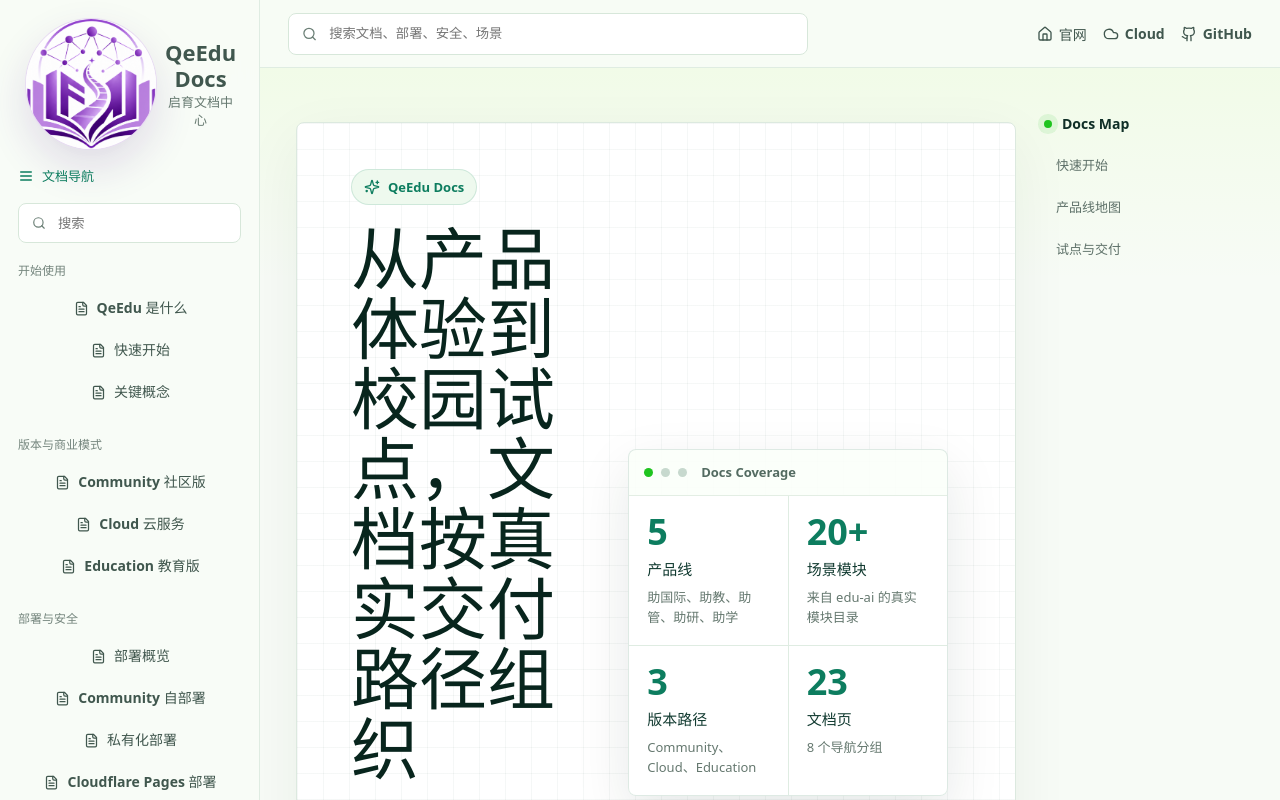
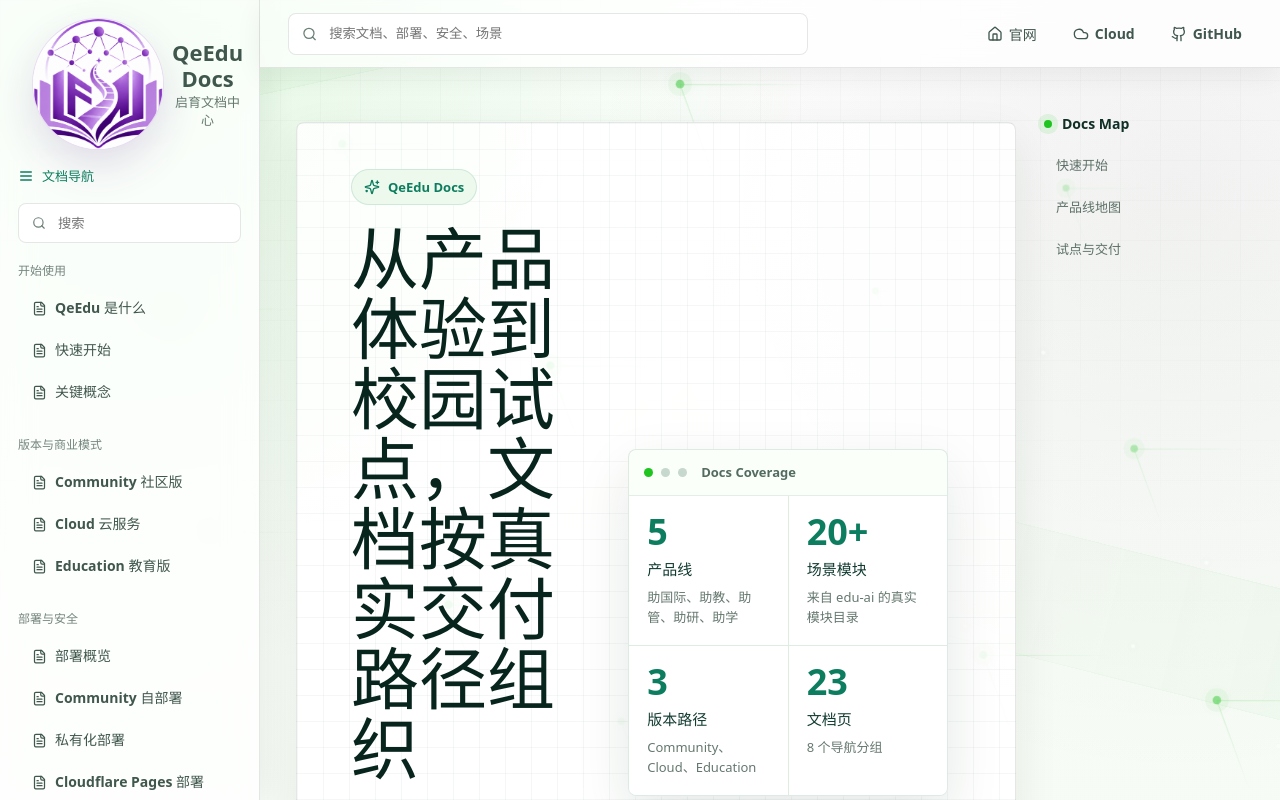
Before and after one commit to turmwerk/qeedu-docs, a React (Vite) app: page / in a window 1280 px wide. Shown: the top 800 px of the page. Built offline with nearby package versions, Linux system fonts and the light colour scheme; a web font is replaced by a local one.

Commit message:
style: refine docs atmosphere and navigation

```diff
--- a/src/App.tsx
+++ b/src/App.tsx
@@ -294,6 +294,7 @@
 
   return (
     <div className="docs-app">
+      <DocsAmbient />
       <MobileHeader
         onOpenNav={() => {
           setTocOpen(false)
@@ -349,6 +350,27 @@
         </main>
 
         {isLanding ? <DocsLandingAside /> : <Toc headings={headings} />}
+      </div>
+    </div>
+  )
+}
+
+function DocsAmbient() {
+  return (
+    <div className="docs-ambient" aria-hidden="true">
+      <div className="docs-ambient__mesh">
+        {Array.from({ length: 14 }, (_, index) => (
+          <span key={`mesh-${index}`} />
+        ))}
+      </div>
+      <div className="docs-ambient__ribbons">
+        <span />
+        <span />
+      </div>
+      <div className="docs-ambient__snow">
+        {Array.from({ length: 18 }, (_, index) => (
+          <span key={`snow-${index}`} />
+        ))}
       </div>
     </div>
   )
--- a/src/styles.css
+++ b/src/styles.css
@@ -1,8 +1,16 @@
 :root {
   --docs-sidebar-width: 260px;
   --docs-mobile-header-height: 62px;
+  --docs-bg: #fbfdf9;
+  --docs-text: #10221c;
+  --docs-muted: #526a60;
+  --docs-border: rgba(5, 22, 16, 0.1);
+  --docs-accent: #1fc41f;
+  --docs-accent-deep: #0d7d5f;
+  --docs-black: #050807;
+  --docs-shadow: 0 16px 46px rgba(5, 43, 31, 0.08);
   color: #13221d;
-  background: #f7fbf6;
+  background: var(--docs-bg);
   font-family: "LXGW WenKai", "PingFang SC", "Microsoft YaHei", ui-sans-serif, system-ui, sans-serif;
   font-synthesis: none;
   text-rendering: optimizeLegibility;
@@ -61,10 +69,157 @@
 }
 
 .docs-app {
+  position: relative;
+  isolation: isolate;
   min-height: 100vh;
+  overflow: hidden;
   background:
-    linear-gradient(180deg, rgba(184, 255, 92, 0.12), transparent 280px),
-    #f7fbf6;
+    radial-gradient(circle at 10% 0%, rgba(31, 196, 31, 0.12), transparent 26%),
+    radial-gradient(circle at 92% 8%, rgba(5, 8, 7, 0.05), transparent 24%),
+    linear-gradient(180deg, #ffffff 0%, #f4faf2 44%, #ffffff 100%);
+}
+
+.docs-ambient {
+  position: fixed;
+  inset: 0;
+  z-index: 0;
+  overflow: hidden;
+  pointer-events: none;
+}
+
+.docs-ambient::before {
+  position: absolute;
+  inset: 0;
+  background:
+    linear-gradient(rgba(5, 22, 16, 0.032) 1px, transparent 1px),
+    linear-gradient(90deg, rgba(5, 22, 16, 0.032) 1px, transparent 1px);
+  background-size: 40px 40px;
+  content: "";
+  mask-image: linear-gradient(180deg, rgba(0, 0, 0, 0.72), transparent 82%);
+}
+
+.docs-ambient__mesh,
+.docs-ambient__ribbons,
+.docs-ambient__snow {
+  position: absolute;
+  inset: 0;
+}
+
+.docs-ambient__mesh span {
+  position: absolute;
+  display: block;
+  width: 8px;
+  height: 8px;
+  border-radius: 999px;
+  background: rgba(31, 196, 31, 0.72);
+  box-shadow:
+    0 0 0 7px rgba(31, 196, 31, 0.07),
+    0 0 24px rgba(31, 196, 31, 0.28);
+  opacity: 0.5;
+  animation: docsMeshPulse 7.8s ease-in-out infinite;
+}
+
+.docs-ambient__mesh span::before,
+.docs-ambient__mesh span::after {
+  position: absolute;
+  top: 50%;
+  left: 50%;
+  width: clamp(68px, 10vw, 150px);
+  height: 1px;
+  background: linear-gradient(90deg, rgba(31, 196, 31, 0.26), transparent);
+  content: "";
+  transform-origin: left center;
+}
+
+.docs-ambient__mesh span::after {
+  width: clamp(48px, 7vw, 108px);
+  transform: rotate(70deg);
+}
+
+.docs-ambient__mesh span:nth-child(1) { top: 9%; left: 6%; animation-delay: -1s; }
+.docs-ambient__mesh span:nth-child(2) { top: 18%; left: 26%; animation-delay: -4s; }
+.docs-ambient__mesh span:nth-child(3) { top: 11%; left: 52%; animation-delay: -6s; }
+.docs-ambient__mesh span:nth-child(4) { top: 23%; left: 83%; animation-delay: -2s; }
+.docs-ambient__mesh span:nth-child(5) { top: 39%; left: 12%; animation-delay: -5s; }
+.docs-ambient__mesh span:nth-child(6) { top: 46%; left: 42%; animation-delay: -7s; }
+.docs-ambient__mesh span:nth-child(7) { top: 36%; left: 68%; animation-delay: -3s; }
+.docs-ambient__mesh span:nth-child(8) { top: 56%; left: 88%; animation-delay: -8s; }
+.docs-ambient__mesh span:nth-child(9) { top: 66%; left: 16%; animation-delay: -2.5s; }
+.docs-ambient__mesh span:nth-child(10) { top: 76%; left: 34%; animation-delay: -6.5s; }
+.docs-ambient__mesh span:nth-child(11) { top: 69%; left: 58%; animation-delay: -4.5s; }
+.docs-ambient__mesh span:nth-child(12) { top: 82%; left: 76%; animation-delay: -7.5s; }
+.docs-ambient__mesh span:nth-child(13) { top: 90%; left: 48%; animation-delay: -3.5s; }
+.docs-ambient__mesh span:nth-child(14) { top: 88%; left: 94%; animation-delay: -5.5s; }
+
+.docs-ambient__ribbons {
+  inset: -12% -14%;
+  opacity: 0.58;
+}
+
+.docs-ambient__ribbons span {
+  --ribbon-angle: -16deg;
+  position: absolute;
+  display: block;
+  width: 68vw;
+  height: 16vh;
+  border: 1px solid rgba(31, 196, 31, 0.11);
+  border-radius: 999px;
+  background: linear-gradient(90deg, transparent, rgba(31, 196, 31, 0.11), transparent);
+  animation: docsRibbonDrift 18s ease-in-out infinite;
+}
+
+.docs-ambient__ribbons span:first-child {
+  --ribbon-angle: -16deg;
+  top: 8%;
+  left: -10%;
+}
+
+.docs-ambient__ribbons span:last-child {
+  --ribbon-angle: 12deg;
+  right: -18%;
+  bottom: 18%;
+  width: 74vw;
+  animation-delay: -8s;
+}
+
+.docs-ambient__snow span {
+  position: absolute;
+  top: -20px;
+  display: block;
+  width: 4px;
+  height: 4px;
+  border-radius: 999px;
+  background: rgba(255, 255, 255, 0.95);
+  box-shadow: 0 0 14px rgba(31, 196, 31, 0.25);
+  animation: docsSnow 15s linear infinite;
+}
+
+.docs-ambient__snow span:nth-child(1) { left: 5%; animation-delay: -2s; animation-duration: 14s; }
+.docs-ambient__snow span:nth-child(2) { left: 11%; animation-delay: -7s; animation-duration: 18s; }
+.docs-ambient__snow span:nth-child(3) { left: 18%; animation-delay: -4s; animation-duration: 16s; }
+.docs-ambient__snow span:nth-child(4) { left: 24%; animation-delay: -11s; animation-duration: 20s; }
+.docs-ambient__snow span:nth-child(5) { left: 32%; animation-delay: -6s; animation-duration: 17s; }
+.docs-ambient__snow span:nth-child(6) { left: 39%; animation-delay: -12s; animation-duration: 21s; }
+.docs-ambient__snow span:nth-child(7) { left: 46%; animation-delay: -3s; animation-duration: 15s; }
+.docs-ambient__snow span:nth-child(8) { left: 53%; animation-delay: -9s; animation-duration: 19s; }
+.docs-ambient__snow span:nth-child(9) { left: 60%; animation-delay: -5s; animation-duration: 16s; }
+.docs-ambient__snow span:nth-child(10) { left: 67%; animation-delay: -13s; animation-duration: 22s; }
+.docs-ambient__snow span:nth-child(11) { left: 73%; animation-delay: -8s; animation-duration: 18s; }
+.docs-ambient__snow span:nth-child(12) { left: 80%; animation-delay: -1s; animation-duration: 15s; }
+.docs-ambient__snow span:nth-child(13) { left: 86%; animation-delay: -10s; animation-duration: 20s; }
+.docs-ambient__snow span:nth-child(14) { left: 92%; animation-delay: -6s; animation-duration: 17s; }
+.docs-ambient__snow span:nth-child(15) { left: 97%; animation-delay: -15s; animation-duration: 23s; }
+.docs-ambient__snow span:nth-child(16) { left: 29%; animation-delay: -16s; animation-duration: 22s; }
+.docs-ambient__snow span:nth-child(17) { left: 64%; animation-delay: -17s; animation-duration: 24s; }
+.docs-ambient__snow span:nth-child(18) { left: 84%; animation-delay: -18s; animation-duration: 22s; }
+
+.topbar,
+.docs-layout,
+.mobile-header,
+.mobile-drawer,
+.mobile-toc-drawer {
+  position: relative;
+  z-index: 1;
 }
 
 .topbar {
@@ -79,9 +234,10 @@
   width: calc(100vw - var(--docs-sidebar-width));
   margin-left: var(--docs-sidebar-width);
   padding: 0 28px;
-  border-bottom: 1px solid #dfece2;
-  background: rgba(248, 252, 247, 0.92);
-  backdrop-filter: blur(18px);
+  border-bottom: 1px solid var(--docs-border);
+  background: rgba(255, 255, 255, 0.78);
+  box-shadow: 0 8px 28px rgba(5, 22, 16, 0.06);
+  backdrop-filter: blur(18px) saturate(160%);
 }
 
 .mobile-header,
@@ -147,9 +303,22 @@
   gap: 10px;
   height: 42px;
   padding: 0 13px;
-  border: 1px solid #d7e7da;
+  border: 1px solid var(--docs-border);
   border-radius: 8px;
+  background: rgba(255, 255, 255, 0.76);
+  box-shadow: inset 0 1px 0 rgba(255, 255, 255, 0.64);
+  transition:
+    border-color 160ms ease,
+    box-shadow 160ms ease,
+    background 160ms ease;
+}
+
+.search-box:focus-within .search-box__input {
+  border-color: rgba(31, 196, 31, 0.45);
   background: #ffffff;
+  box-shadow:
+    inset 0 1px 0 rgba(255, 255, 255, 0.75),
+    0 0 0 4px rgba(31, 196, 31, 0.08);
 }
 
 .search-box input {
@@ -284,6 +453,22 @@
   display: inline-flex;
   align-items: center;
   gap: 6px;
+  min-height: 34px;
+  padding: 0 9px;
+  border: 1px solid transparent;
+  border-radius: 8px;
+  transition:
+    border-color 160ms ease,
+    background 160ms ease,
+    color 160ms ease,
+    transform 160ms ease;
+}
+
+.top-links a:hover {
+  border-color: rgba(31, 196, 31, 0.28);
+  background: rgba(255, 255, 255, 0.72);
+  color: #0d5f49;
+  transform: translateY(-1px);
 }
 
 .docs-layout {
@@ -318,9 +503,10 @@
   width: var(--docs-sidebar-width);
   height: 100vh;
   padding: 18px 18px 24px;
-  border-right: 1px solid #dfece2;
-  background: rgba(248, 252, 247, 0.96);
-  backdrop-filter: blur(14px);
+  border-right: 1px solid var(--docs-border);
+  background: rgba(255, 255, 255, 0.8);
+  box-shadow: 10px 0 30px rgba(5, 22, 16, 0.05);
+  backdrop-filter: blur(16px) saturate(150%);
   overflow-x: hidden;
   overflow-y: auto;
 }
@@ -392,12 +578,12 @@
 .sidebar a {
   display: flex;
   align-items: center;
-  justify-content: center;
+  justify-content: flex-start;
   gap: 8px;
   min-height: 42px;
   padding: 0 12px;
   border-left: 2px solid transparent;
-  border-radius: 0;
+  border-radius: 8px;
   color: #40574e;
   font-size: 14px;
   font-weight: 760;
@@ -416,9 +602,10 @@
 .sidebar a:hover,
 .sidebar a.active {
   border-left-color: #0d7d5f;
-  background: rgba(13, 125, 95, 0.08);
+  background: rgba(31, 196, 31, 0.08);
   color: #0d5f49;
   text-decoration: none;
+  transform: translateX(2px);
 }
 
 .content {
@@ -433,19 +620,31 @@
 }
 
 .docs-landing-hero {
+  position: relative;
+  overflow: hidden;
   display: grid;
   grid-template-columns: minmax(0, 0.95fr) minmax(320px, 0.72fr);
   gap: 34px;
   align-items: center;
   padding: 46px 54px;
-  border: 1px solid #dce9df;
+  border: 1px solid var(--docs-border);
   border-radius: 8px;
   background:
     linear-gradient(rgba(8, 61, 49, 0.04) 1px, transparent 1px),
     linear-gradient(90deg, rgba(8, 61, 49, 0.04) 1px, transparent 1px),
-    #ffffff;
+    rgba(255, 255, 255, 0.86);
   background-size: 26px 26px;
-  box-shadow: 0 18px 60px rgba(5, 43, 31, 0.06);
+  box-shadow: var(--docs-shadow);
+}
+
+.docs-landing-hero::after {
+  position: absolute;
+  inset: 0 auto 0 -34%;
+  width: 28%;
+  background: linear-gradient(90deg, transparent, rgba(184, 255, 92, 0.2), transparent);
+  content: "";
+  pointer-events: none;
+  animation: docsPanelSweep 4.8s ease-in-out infinite;
 }
 
 .landing-pill {
@@ -501,26 +700,41 @@
   border-radius: 8px;
   font-size: 14px;
   font-weight: 820;
+  transition:
+    transform 160ms ease,
+    border-color 160ms ease,
+    color 160ms ease,
+    background 160ms ease,
+    box-shadow 160ms ease;
 }
 
 .landing-primary {
-  border: 1px solid #083d31;
-  background: #083d31;
+  border: 1px solid var(--docs-black);
+  background: var(--docs-black);
   color: #f8fff5;
+  box-shadow: 0 12px 32px rgba(0, 0, 0, 0.16);
 }
 
 .landing-secondary {
-  border: 1px solid rgba(13, 125, 95, 0.16);
-  background: #ffffff;
+  border: 1px solid var(--docs-border);
+  background: rgba(255, 255, 255, 0.76);
   color: #123b31;
+}
+
+.landing-primary:hover,
+.landing-secondary:hover {
+  border-color: rgba(31, 196, 31, 0.5);
+  color: var(--docs-accent);
+  transform: translateY(-2px);
 }
 
 .landing-console {
   overflow: hidden;
   border: 1px solid rgba(10, 85, 65, 0.12);
   border-radius: 8px;
-  background: rgba(251, 255, 250, 0.86);
+  background: rgba(251, 255, 250, 0.9);
   box-shadow: 0 20px 54px rgba(5, 43, 31, 0.1);
+  backdrop-filter: blur(14px);
 }
 
 .landing-console__bar {
@@ -624,8 +838,23 @@
   padding: 22px;
   border: 1px solid rgba(10, 85, 65, 0.12);
   border-radius: 8px;
-  background: #ffffff;
+  background: rgba(255, 255, 255, 0.82);
   box-shadow: 0 16px 45px rgba(5, 43, 31, 0.06);
+  transition:
+    transform 180ms ease,
+    border-color 180ms ease,
+    box-shadow 180ms ease,
+    background 180ms ease;
+}
+
+.quick-card:hover,
+.delivery-lane:hover {
+  border-color: rgba(31, 196, 31, 0.34);
+  background: rgba(255, 255, 255, 0.94);
+  box-shadow:
+    0 18px 50px rgba(5, 43, 31, 0.08),
+    0 0 0 5px rgba(31, 196, 31, 0.06);
+  transform: translateY(-2px);
 }
 
 .quick-card svg,
@@ -663,8 +892,9 @@
   overflow: hidden;
   border: 1px solid rgba(10, 85, 65, 0.12);
   border-radius: 8px;
-  background: #ffffff;
+  background: rgba(255, 255, 255, 0.86);
   box-shadow: 0 18px 60px rgba(5, 43, 31, 0.07);
+  backdrop-filter: blur(12px);
 }
 
 .track-lab.accent-blue {
@@ -711,6 +941,14 @@
   cursor: pointer;
   font: inherit;
   font-weight: 820;
+  transition:
+    background 160ms ease,
+    color 160ms ease;
+}
+
+.track-lab__nav button:hover {
+  background: #ffffff;
+  color: var(--track-accent);
 }
 
 .track-lab__nav button.active {
@@ -768,6 +1006,16 @@
   border: 1px solid rgba(10, 85, 65, 0.1);
   border-radius: 8px;
   background: #fbfffa;
+  transition:
+    transform 180ms ease,
+    border-color 180ms ease,
+    box-shadow 180ms ease;
+}
+
+.track-module-map div:hover {
+  border-color: color-mix(in srgb, var(--track-accent) 38%, transparent);
+  box-shadow: 0 12px 32px rgba(5, 43, 31, 0.07);
+  transform: translateY(-1px);
 }
 
 .track-module-map span {
@@ -838,10 +1086,11 @@
 .doc-article {
   min-height: calc(100vh - 140px);
   padding: 46px 54px;
-  border: 1px solid #dce9df;
+  border: 1px solid var(--docs-border);
   border-radius: 8px;
-  background: #ffffff;
-  box-shadow: 0 18px 60px rgba(5, 43, 31, 0.06);
+  background: rgba(255, 255, 255, 0.88);
+  box-shadow: var(--docs-shadow);
+  backdrop-filter: blur(10px);
 }
 
 .breadcrumbs {
@@ -980,7 +1229,7 @@
   display: grid;
   gap: 8px;
   padding: 0 0 12px;
-  background: rgba(247, 251, 246, 0.94);
+  background: rgba(255, 255, 255, 0.82);
   backdrop-filter: blur(10px);
 }
 
@@ -1258,6 +1507,64 @@
   }
 }
 
+@keyframes docsMeshPulse {
+  0%,
+  100% {
+    opacity: 0.28;
+    transform: translate3d(0, 0, 0) scale(0.86);
+  }
+
+  50% {
+    opacity: 0.68;
+    transform: translate3d(10px, -8px, 0) scale(1.08);
+  }
+}
+
+@keyframes docsRibbonDrift {
+  0%,
+  100% {
+    opacity: 0.34;
+    transform: translate3d(-2%, 0, 0) rotate(var(--ribbon-angle));
+  }
+
+  50% {
+    opacity: 0.72;
+    transform: translate3d(7%, 14px, 0) rotate(calc(var(--ribbon-angle) + 5deg));
+  }
+}
+
+@keyframes docsSnow {
+  0% {
+    opacity: 0;
+    transform: translate3d(0, -28px, 0);
+  }
+
+  12% {
+    opacity: 0.72;
+  }
+
+  88% {
+    opacity: 0.62;
+  }
+
+  100% {
+    opacity: 0;
+    transform: translate3d(38px, calc(100vh + 46px), 0);
+  }
+}
+
+@keyframes docsPanelSweep {
+  0%,
+  40% {
+    transform: translateX(0);
+  }
+
+  76%,
+  100% {
+    transform: translateX(520%);
+  }
+}
+
 @media (max-width: 520px) {
   .mobile-drawer {
     width: min(62vw, 220px);
```
